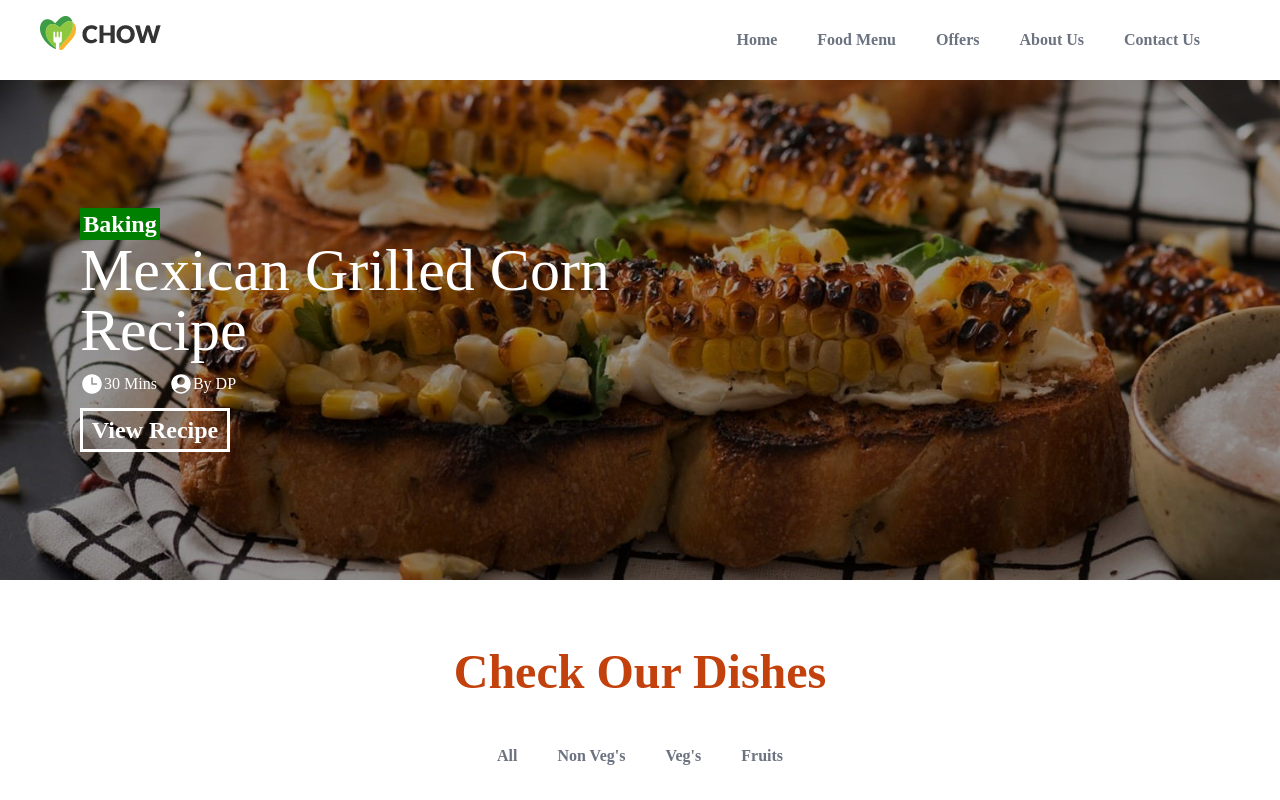
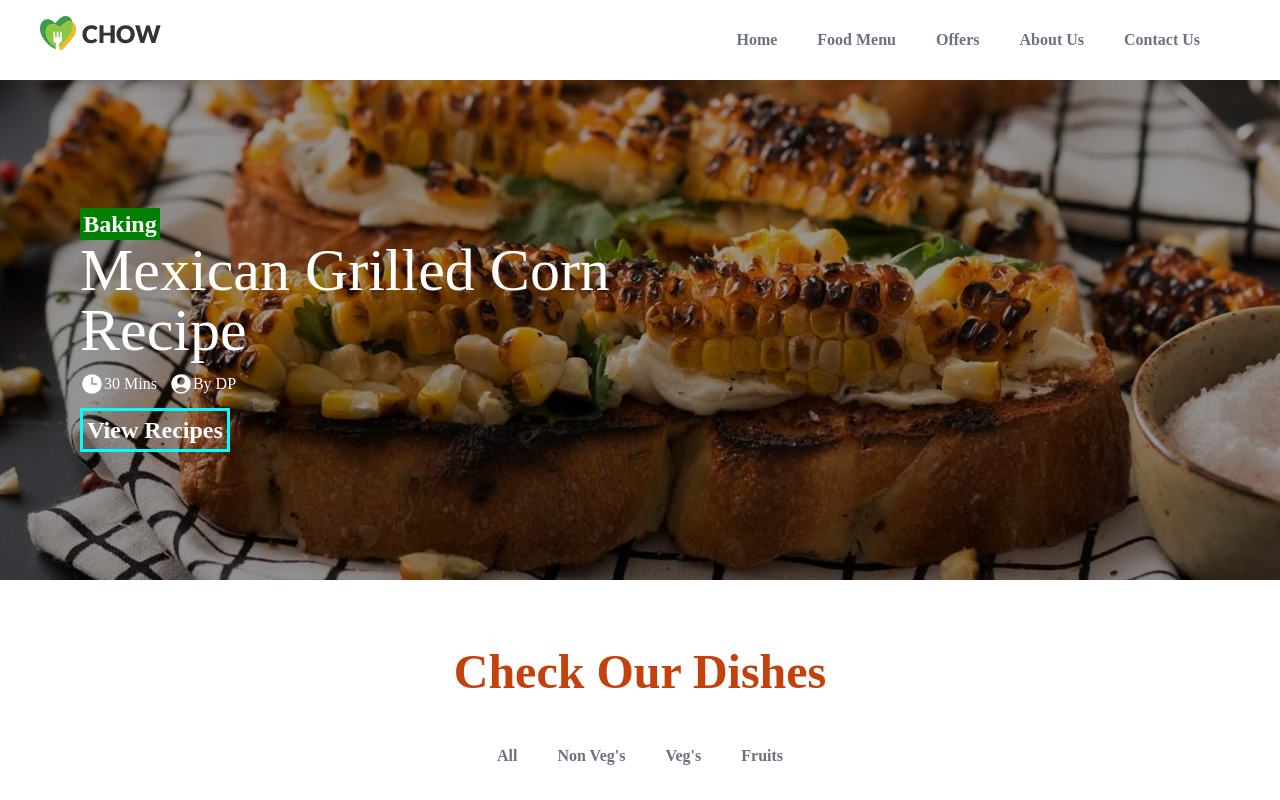
Before and after one commit to Deepika-r18/chow-food, a React (Create React App) app: page / in a window 1280 px wide. Built offline with nearby package versions, Linux system fonts and the light colour scheme.

Commit message:
first commit

```diff
--- a/src/App.css
+++ b/src/App.css
@@ -26,7 +26,12 @@ header ul li{
   width: 150px;
   background: none;
   border: 3px solid;
-  border-color: white;
+  border-color:cyan;
+}
+.bg-button-two:hover{
+  box-shadow: 0 0 5px cyan,
+  0 0 25px cyan, 0 0 50px cyan,
+  0 0 100px cyan, 0 0 200px cyan;
 }
 html,body{
   scroll-behavior: smooth;
--- a/src/components/Home.js
+++ b/src/components/Home.js
@@ -19,7 +19,7 @@ export default function Home(){
                     <p className='flex align-middle'><UserCircleIcon class="size-6" />By DP</p>
                 </div>
             </div>
-            <button className="text-white font-bold text-2xl bg-button-two ">View Recipe</button>
+            <button className="text-white font-bold text-2xl bg-button-two ">View Recipes</button>
         </div>
 
 
```
